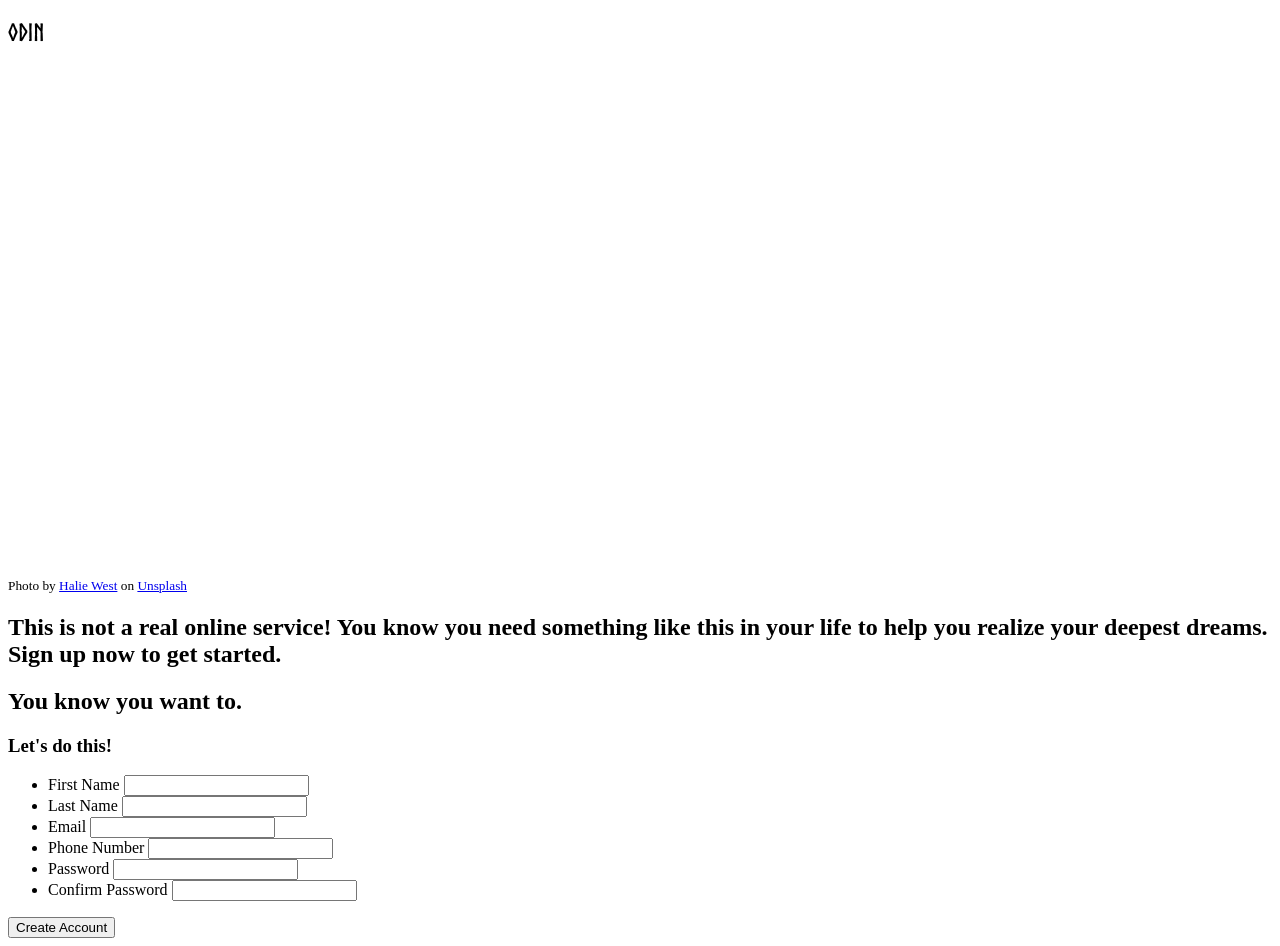
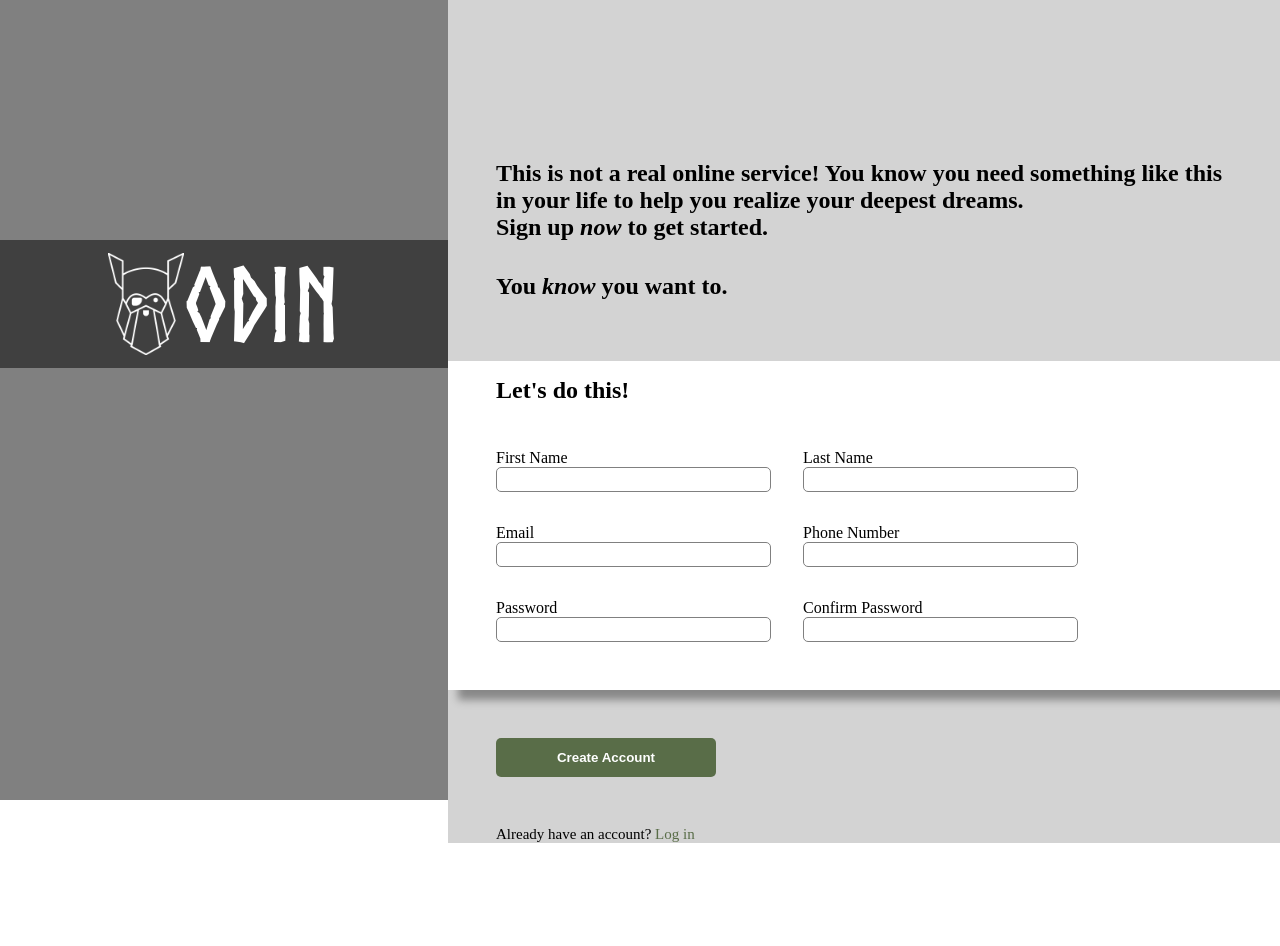
Before and after one commit to CjKhaled/odin-sign-up-form, a plain HTML site: page index.html in a window 1280 px wide. After the commit the page ends 858 px from the top, so only its background shows below. Drawn offline with Linux system fonts and the light colour scheme.

Commit message:
Basic CSS styling added (very annoying)

```diff
--- a/index.html
+++ b/index.html
@@ -9,23 +9,29 @@
   <body>
     <div class="wrapper">
       <section id="background">
+        <!-- <img src="assests/background.jpg" alt="background image" id="background"> -->
         <div class="title-container">
             <h1>ODIN</h1>
-            <img src="assests/odin-lined.png" alt="Odin Logo">
+            <img src="assests/odin-lined.png" alt="Odin Logo" id="odin">
         </div>
-        <small>
+        <small class="cite">
             Photo by <a href="https://unsplash.com/@haliewestphoto?utm_content=creditCopyText&utm_medium=referral&utm_source=unsplash">Halie West</a> on <a href="https://unsplash.com/photos/green-leaf-plant-in-close-up-photography-25xggax4bSA?utm_content=creditCopyText&utm_medium=referral&utm_source=unsplash">Unsplash</a>
         </small>
       </section>
       <section id="form-input">
+
+        <div class="form-title">
             <h2>
               This is not a real online service! You know you need something like
-          this in your life to help you realize your deepest dreams. Sign up now
-          to get started.
+              this in your life to help you realize your deepest dreams.
             </h2>
-        <h2>You know you want to.</h2>
-        <h3>Let's do this!</h3>
+            <h2>Sign up <em>now</em>
+                to get started.</h2>
+            <h2 class="know">You <em>know</em> you want to.</h2>
+        </div>
         <form method="post">
+        <fieldset>
+            <h2 class="form-head">Let's do this!</h2>
               <ul>
                 <li>
                     <label for="first-name">First Name</label>
@@ -52,8 +58,10 @@
                     <input type="password" id="password2" name="password2"/>
                 </li>
               </ul>
-          <button type="button">Create Account</button>
+        </fieldset>
+          <div class="button-cont"><button type="button">Create Account</button></div>
         </form>
+        <small class="login">Already have an account? <a href="" class="log">Log in</a></small>
       </section>
     </div>
   </body>
--- a/styles.css
+++ b/styles.css
@@ -1,3 +1,9 @@
+* {
+    margin: 0;
+    padding: 0;
+    list-style: none;
+}
+
 /* FONT */
 @font-face {
     font-family: "Norse-Bold";
@@ -6,4 +12,111 @@
 
 h1 {
     font-family: 'Norse-Bold';
+    color: white;
+    font-size: 8vw;
 }
+
+.form-head {
+    padding: 1rem 3rem 29px;
+}
+
+.wrapper {
+    display: grid;
+    grid-template-columns: 35% 65%;
+}
+
+/* BACKGROUND SECTION */
+#background {
+    background-color: gray;
+    height: 100vh;
+}
+
+#odin {
+    height: 8vw;
+}
+
+.title-container {
+    display: flex;
+    flex-direction: row-reverse;
+    background-color: rgba(0, 0, 0, 0.5);
+    height: 10vw;
+    justify-content: center;
+    align-items: center;
+    margin-top: 15rem;
+}
+
+.cite {
+    display: block;
+    color: white;
+    text-align: center;
+    position: relative;
+    top: 58vh;
+}
+
+.cite a {
+    color: white;
+}
+
+#form-input {
+    background-color: lightgray;
+}
+
+.form-title {
+    padding: 10rem 3rem 29px;
+}
+
+.know {
+    margin: 2rem 0rem;
+}
+
+fieldset {
+    background-color: white;
+    border: none;
+    box-shadow: 10px 10px 8px #888888;
+}
+
+ul {
+    display: grid;
+    grid-template-columns: 1fr 1fr;
+    gap: 2rem;
+    width: 40vw;
+    padding: 3rem;
+    padding-top: 1rem;
+}
+
+li {
+    display: flex;
+    flex-direction: column;
+}
+
+input {
+    width: 273px;
+    height: 23px;
+    border: solid grey 1px;
+    border-radius: 5px;
+}
+
+.button-cont {
+    padding: 3rem;
+}
+
+button {
+    background-color: #596D48;
+    color: white;
+    font-weight: bold;
+    width: 220px;
+    padding: 0.75rem;
+    border-radius: 5px;
+    border: none;
+}
+
+.login {
+    color: black;
+    font-size: 15px;
+    padding: 1rem 3rem;
+}
+
+.log {
+    text-decoration: none;
+    color: #596D48;
+}
```
Lines whose indentation alone changed are shown as unchanged.
